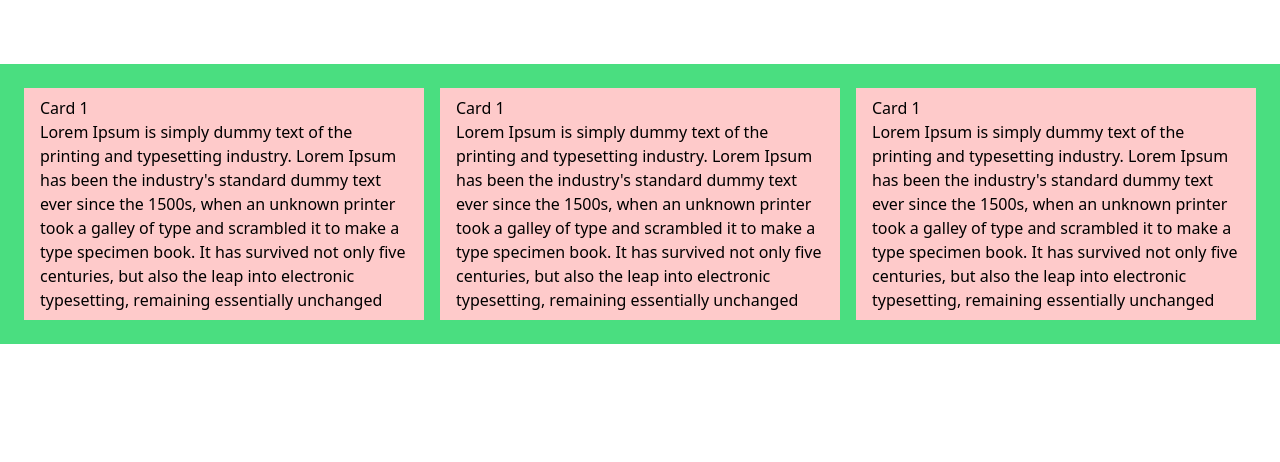
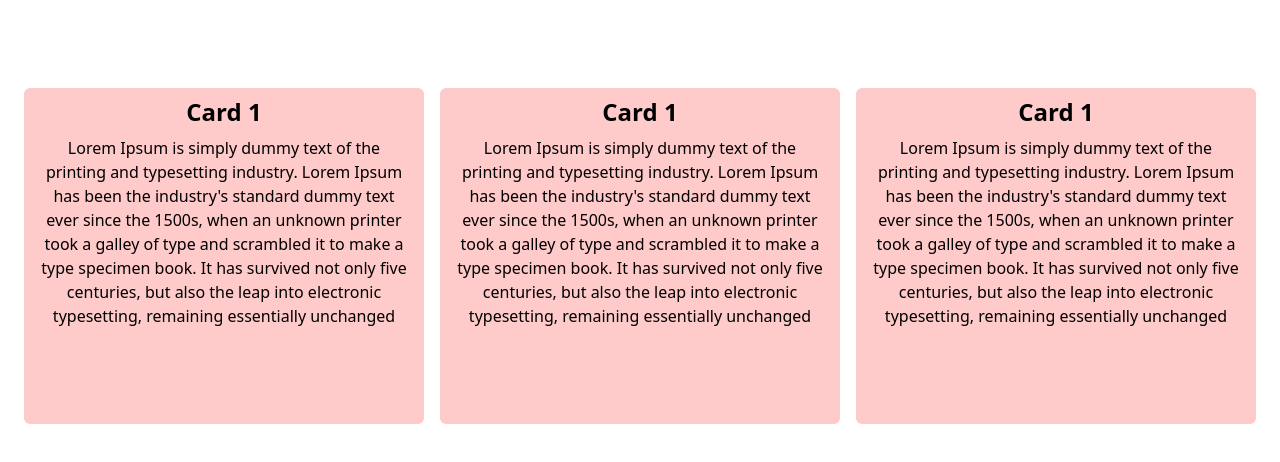
Before and after one commit to Nishan9t/react-components, a React (Create React App) app: page / in a window 1280 px wide. Shown: the top 462 px of the page. Built offline with nearby package versions, Linux system fonts and the light colour scheme.

Commit message:
cards is completed

```diff
--- a/src/components/Card.jsx
+++ b/src/components/Card.jsx
@@ -2,18 +2,18 @@ import React from 'react'
 
 export default function Card() {
   return (
-    <div className=' flex w-full mt-16 p-4 bg-green-400'>
-        <div className='w-1/3 bg-red-200 m-2 py-2 px-4'>
-                <h1>Card 1</h1>
-                <p>Lorem Ipsum is simply dummy text of the printing and typesetting industry. Lorem Ipsum has been the industry's standard dummy text ever since the 1500s, when an unknown printer took a galley of type and scrambled it to make a type specimen book. It has survived not only five centuries, but also the leap into electronic typesetting, remaining essentially unchanged</p>
+    <div className=' flex w-full h-96 mt-16 p-4'>
+        <div className='w-1/3 bg-red-200 m-2 py-2 px-4 text-center rounded-md hover:scale-75'>
+                <h1 className='text-2xl font-bold '>Card 1</h1>
+                <p className='py-2'>Lorem Ipsum is simply dummy text of the printing and typesetting industry. Lorem Ipsum has been the industry's standard dummy text ever since the 1500s, when an unknown printer took a galley of type and scrambled it to make a type specimen book. It has survived not only five centuries, but also the leap into electronic typesetting, remaining essentially unchanged</p>
         </div>
-        <div className='w-1/3 bg-red-200  m-2 py-2 px-4'>
-                <h1>Card 1</h1>
-                <p>Lorem Ipsum is simply dummy text of the printing and typesetting industry. Lorem Ipsum has been the industry's standard dummy text ever since the 1500s, when an unknown printer took a galley of type and scrambled it to make a type specimen book. It has survived not only five centuries, but also the leap into electronic typesetting, remaining essentially unchanged</p>
+        <div className='w-1/3 bg-red-200  m-2 py-2 px-4 text-center rounded-md hover:scale-75'>
+                <h1 className='text-2xl font-bold '>Card 1</h1>
+                <p className='py-2'>Lorem Ipsum is simply dummy text of the printing and typesetting industry. Lorem Ipsum has been the industry's standard dummy text ever since the 1500s, when an unknown printer took a galley of type and scrambled it to make a type specimen book. It has survived not only five centuries, but also the leap into electronic typesetting, remaining essentially unchanged</p>
         </div>
-        <div className='w-1/3 bg-red-200  m-2 py-2 px-4'>
-                <h1>Card 1</h1>
-                <p>Lorem Ipsum is simply dummy text of the printing and typesetting industry. Lorem Ipsum has been the industry's standard dummy text ever since the 1500s, when an unknown printer took a galley of type and scrambled it to make a type specimen book. It has survived not only five centuries, but also the leap into electronic typesetting, remaining essentially unchanged</p>
+        <div className='w-1/3 bg-red-200  m-2 py-2 px-4 text-center rounded-md hover:scale-75'>
+                <h1 className='text-2xl font-bold '>Card 1</h1>
+                <p className='py-2'>Lorem Ipsum is simply dummy text of the printing and typesetting industry. Lorem Ipsum has been the industry's standard dummy text ever since the 1500s, when an unknown printer took a galley of type and scrambled it to make a type specimen book. It has survived not only five centuries, but also the leap into electronic typesetting, remaining essentially unchanged</p>
         </div>
     </div>
   )
```
